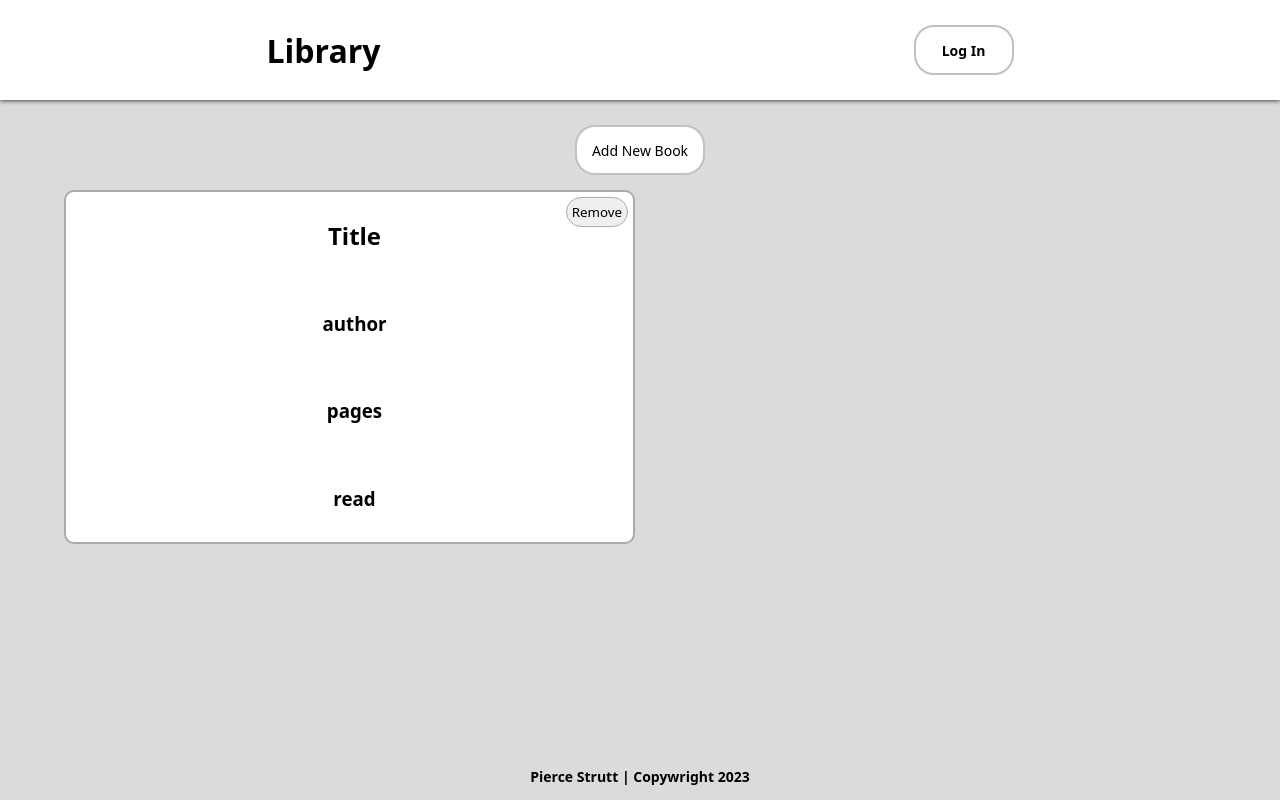
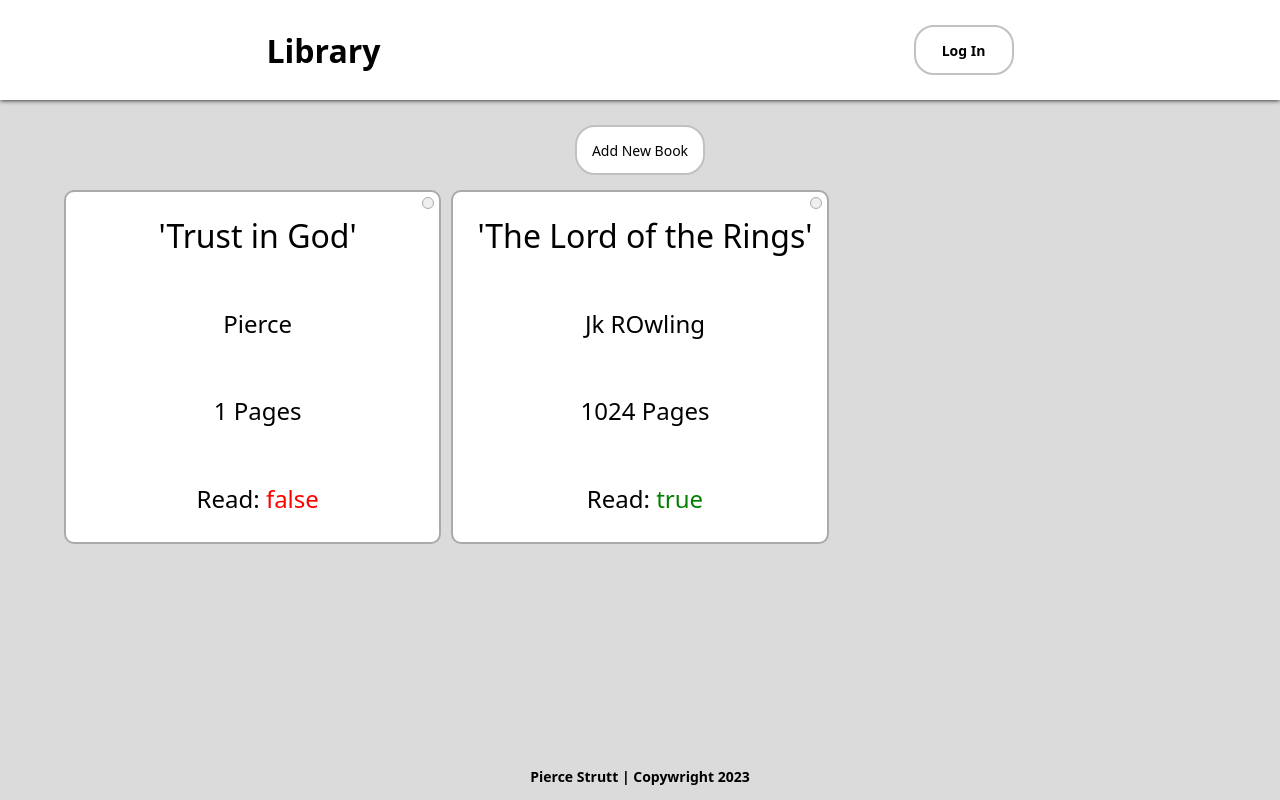
Before and after one commit to xadvent/topLibrary, a plain HTML site: page index.html in a window 1280 px wide. Drawn offline with Linux system fonts and the light colour scheme.

Commit message:
Added fn that correctly adds information
Adds info to the cards and then appends the cards to the content grid

```diff
--- a/index.html
+++ b/index.html
@@ -5,7 +5,7 @@
     <meta charset="UTF-8">
     <meta http-equiv="X-UA-Compatible" content="IE=edge">
     <meta name="viewport" content="width=device-width, initial-scale=1.0">
-    <script src="script.js"></script>
+    <script src="script.js" defer></script>
     <link rel="stylesheet" href="style.css">
     <title>Project: Library</title>
 </head>
@@ -18,14 +18,35 @@
     <div class="subheader">
         <button class="addNew">Add New Book</button>
     </div>
-    <div class="content">
+    <div id="content">
         <div class="card">
-            <h2 class="title">Title</h2>
-            <h3 class="author">author</h3>
-            <h3 class="read">read</h3>
-            <h3 class="pages">pages</h3>
+            <div class="title">Title</div>
+            <div class="author">author</div>
+            <div class="read">read</div>
+            <div class="pages">pages</div>
             <button class="remove">Remove</button>
         </div>
+    </div>
+    <div class="form hidden">
+        <div class="info">
+            <label for="title">Title</label>
+            <input type="text">
+        </div>
+        <div class="info">
+            <label for="author">Author</label>
+            <input type="text" name="author" id="author">
+        </div>
+        <div class="info">
+            <input type="number" name="pages" id="pages" min="0">
+            <label for="pages">Pages</label>
+        </div>
+        <div class="info">
+            <input type="radio" id="true" name="read" value="true">
+            <label for="true">Read</label>
+            <input type="radio" name="read" id="false" value="false">
+            <label for="false">Not Read Yet</label>
+        </div>
+
     </div>
 
     <div class="footer">
--- a/script.js
+++ b/script.js
@@ -7,12 +7,46 @@ class Book {
         this.pages = pages
         this.read = Boolean(read)
     }
-    info() {
-        return `${this.title} by ${this.author}, has ${this.pages} pages and ${this.read ? 'has been read.' : 'has not been read.'}`
+}
+
+const newDiv = document.createElement('div').classList.add('.card')
+const content = document.getElementById('content')
+console.log(content)
+
+function remake() {
+    document.querySelectorAll('.card').forEach(e => e.remove())
+}
+
+
+function refresh() {
+    remake()
+    for(let i = 0; i < library.length; i++) {
+        const quanda = document.createElement('div')
+        quanda.classList.add('card')
+        const removeButton = document.createElement('button')
+        removeButton.classList.add('remove')
+        quanda.appendChild(removeButton)
+        let item = library[i]
+        for(thing in item){
+            const thingie = document.createElement('div')
+            thingie.classList.add(`${thing}`)
+            thingie.textContent = item[thing]
+            if (thingie.textContent === 'false') thingie.classList.add('red')
+            if (thingie.textContent === 'true') thingie.classList.add('green')
+
+            quanda.appendChild(thingie)
+        }
+        content.appendChild(quanda)
     }
 }
 
+function addBooktoLibrary(title, author, pages, read) {
+    let newBook = new Book(title, author, pages, read)
+    library.push(newBook)
+    refresh()
+    return
+}
 
-function addBooktoLibrary(title, author, pages, read){
-    return library.push(new Book(title, author, pages, read))
-}
+//addBooktoLibrary('veronica is cute', 'Pierce', 200, true)
+addBooktoLibrary('Trust in God', "Pierce", 1, false)
+addBooktoLibrary('The Lord of the Rings', "Jk ROwling", 1024, true)
--- a/style.css
+++ b/style.css
@@ -41,7 +41,7 @@ a:visited {
     justify-content: center;
 }
 
-.content {
+#content {
     flex: 1;
 }
 
@@ -88,13 +88,13 @@ button:hover {
     background-color: rgb(170, 170, 170);
 }
 
-.content {
+#content {
     width: 90vw;
     height: 95vh;
     align-self: center;
     overflow-y: scroll;
     display: grid;
-    grid-template-columns: 1fr 1fr;
+    grid-template-columns: 1fr 1fr 1fr;
     grid-auto-rows: repeat(auto-fill, minmax(200px, 1fr));
 
     grid-auto-flow: row;
@@ -109,10 +109,11 @@ button:hover {
     display: grid;
     grid-template-columns: 2fr 1fr;
     grid-template-rows: 1fr 1fr 1fr 1fr;
-
     max-height: 350px;
     min-height: 300px;
+    transition: 1s;
 }
+
 .remove {
     grid-row: 1;
     grid-column: 2;
@@ -121,9 +122,7 @@ button:hover {
     margin-right: 5px;
     margin-top: 5px;
     padding: 5px;
-}
-
-.remove {
+    content: "Remove";
     padding: 5px;
     border-radius: 20px;
     border: 1px solid rgb(170, 170, 170);
@@ -137,21 +136,51 @@ button:hover {
 
 
 .title {
+    font-size: xx-large;
     grid-row: 1;
-    grid-column: 1 / -1 ;
+    grid-column: 1 / -1;
 }
+.title, .author, .pages, .read {
+    font-weight: 300;
+}
+
 .author {
     grid-row: 2;
     grid-column: 1 / -1;
 }
+
 .pages {
     grid-area: 3 / 1 / 4 / -1;
 }
+
 .read {
     grid-row: 4;
     grid-column: 1 / -1;
 }
 
+.author, .pages, .read {
+    font-size: x-large;
+
+}
+.title::before{
+    content: "'";
+}
+.title::after{
+    content:"'"
+}
+.read::before{
+    content: "Read: ";
+    color: black;
+}
+.red {
+    color: red;
+}
+.green {
+    color: green;
+}
+.pages::after{
+    content: " Pages";
+}
 
 .title,
 .author,
@@ -159,4 +188,11 @@ button:hover {
 .pages {
     align-self: center;
     justify-self: center;
+    text-align: center;
 }
+
+.hidden {
+    position: absolute;
+    left: -999px;
+    transition: 1s;
+}
```
